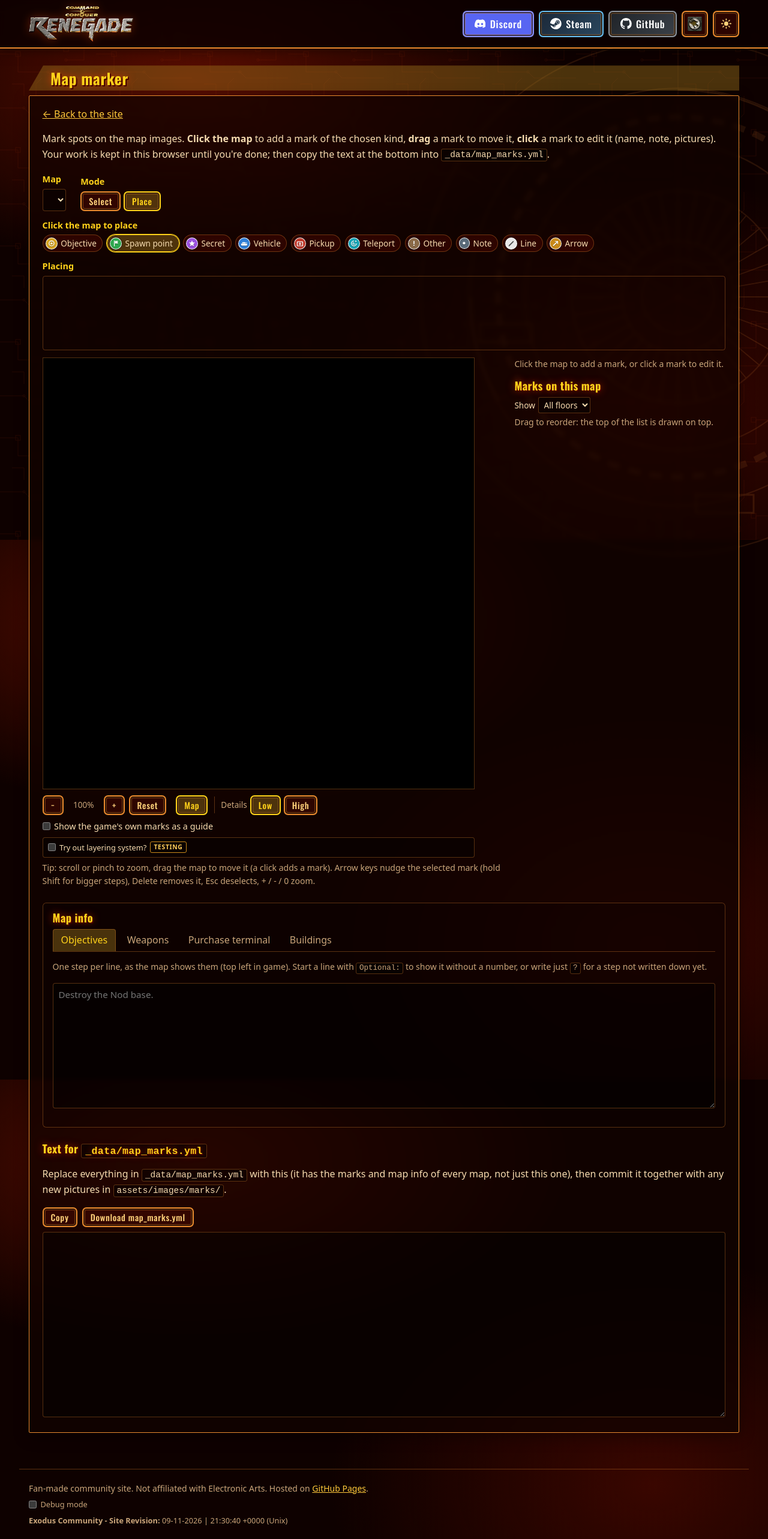
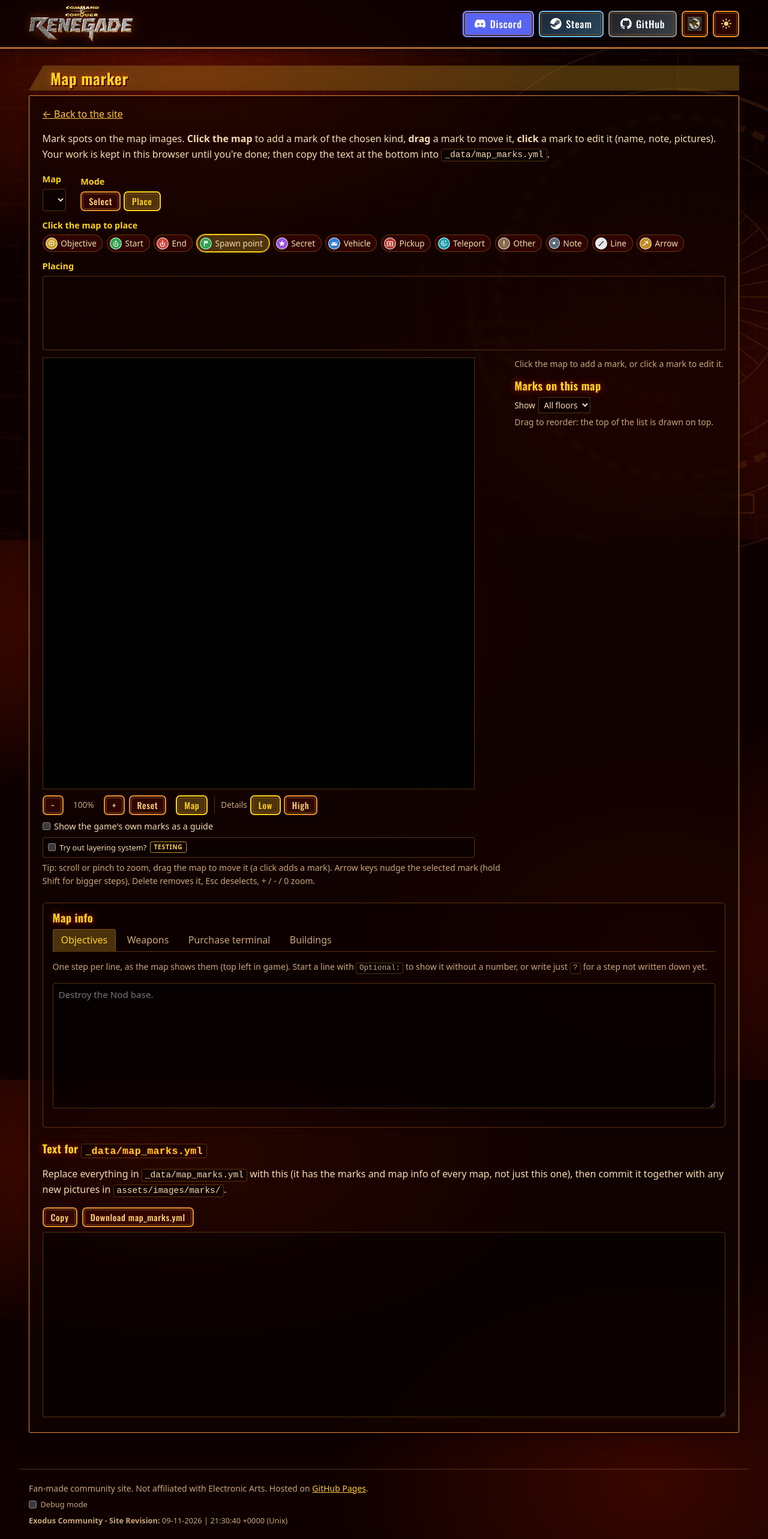
Before and after one commit to cnc-exoduscommunity/cnc-exoduscommunity.github.io, a Jekyll site: the page built from map-marker.html, in a window 1280 px wide. Shown: the whole page at 60% size. Built offline with Jekyll 4.4.1, drawn with Linux system fonts in a browser that asks for light colours.

Commit message:
Live status header badges, start/end marks with side logo, tighter mark spreading

```diff
--- a/_data/map_marks.yml
+++ b/_data/map_marks.yml
@@ -14,7 +14,8 @@
 #   buildings:       { players: gdi|nod (co-op maps: the players' side), gdi: [...], nod: [...],
 #                    note: "..." }, kinds from _data/buildings.yml, "turret*2" = 2 of them
 #   marks:           spots on the overhead image, one per line:
-#     kind:   objective | spawn | secret | vehicle | pickup | teleport | other | note | line | arrow
+#     kind:   objective | start | end | spawn | secret | vehicle | pickup | teleport | other | note | line | arrow
+#             start / end: where the mission starts / ends (the side's logo, arrow out / in)
 #     id:     optional, a short name other marks can link to (e.g. keycard-1)
 #     x, y:   where on the image, in percent (0-100) from the left / top edge
 #     x2, y2: arrows and lines: where it ends (x, y is where it starts)
--- a/assets/css/style.css
+++ b/assets/css/style.css
@@ -1642,4 +1642,10 @@
 .fw-bar.is-cur { background: linear-gradient(180deg, #f0e6d6, #c9bca8); box-shadow: 0 0 6px rgba(255, 204, 51, 0.65); }
 .fw-bar:hover { outline: 1px solid #ffcf3a; }
 .fw-label { text-align: center; font-size: 0.7rem; line-height: 1.15; color: #c9c2b8; font-variant-numeric: tabular-nums; overflow-wrap: anywhere; }
-.live-next-badge { margin-left: 0.5rem; }
+/* Live status: the Current map / Next map headers are badges, so they stand out. */
+.live-grid dt .live-head-badge { letter-spacing: 0.1em; margin-bottom: 0.25rem; }
+/* Start / end marks: the map's side logo with a small arrow badge (out = start, in = end). */
+.map-mark-start { --mark: #2fa84f; }
+.map-mark-end { --mark: #d0453a; }
+.map-mark-dir { position: absolute; right: -0.45rem; bottom: -0.4rem; width: 0.95rem; height: 0.95rem; display: flex; align-items: center; justify-content: center; border: 1px solid #fff; border-radius: 50%; background: var(--mark); pointer-events: none; }
+.map-mark-dir .map-mark-glyph { width: 78%; height: 78%; }
--- a/assets/js/map-marker.js
+++ b/assets/js/map-marker.js
@@ -118,7 +118,8 @@
     "#   buildings:       { players: gdi|nod (co-op maps: the players' side), gdi: [...], nod: [...],",
     "#                    note: \"...\" }, kinds from _data/buildings.yml, \"turret*2\" = 2 of them",
     "#   marks:           spots on the overhead image, one per line:",
-    "#     kind:   objective | spawn | secret | vehicle | pickup | teleport | other | note | line | arrow",
+    "#     kind:   objective | start | end | spawn | secret | vehicle | pickup | teleport | other | note | line | arrow",
+    "#             start / end: where the mission starts / ends (the side's logo, arrow out / in)",
     "#     id:     optional, a short name other marks can link to (e.g. keycard-1)",
     "#     x, y:   where on the image, in percent (0-100) from the left / top edge",
     "#     x2, y2: arrows and lines: where it ends (x, y is where it starts)",
@@ -335,6 +336,7 @@
     renderPlace();
     // The map's side: its GDI / Nod logo next to the list.
     var logo = document.querySelector("[data-mm-side]"), side = opt.getAttribute("data-faction");
+    MapMarks.side = side === "nod" || side === "gdi" ? side : "";
     if (logo) {
       var src = side && logo.getAttribute("data-logo-" + side);
       logo.hidden = !src;
--- a/assets/js/site.js
+++ b/assets/js/site.js
@@ -102,6 +102,10 @@
                glyph: '<circle cx="8" cy="8" r="5.6" fill="none" stroke="currentColor" stroke-width="1.8"/><circle cx="8" cy="8" r="2.2"/>' },
     pickup:  { label: "Pickup", plural: "Pickups",
                glyph: '<path d="M2 4.5h12v9H2z" fill="none" stroke="currentColor" stroke-width="1.6"/><path d="M7.1 6h1.8v2h2v1.8h-2v2H7.1v-2h-2V8h2z"/>' },
+    start:   { label: "Start", plural: "Starts", dir: "out",
+               glyph: '<path d="M4.6 6.6a4.8 4.8 0 1 0 6.8 0" fill="none" stroke="currentColor" stroke-width="1.7"/><path d="M7.15 11.6V4.6H5.2L8 1.3l2.8 3.3H8.85v7z"/>' },
+    end:     { label: "End", plural: "Ends", dir: "in",
+               glyph: '<path d="M4.6 6.6a4.8 4.8 0 1 0 6.8 0" fill="none" stroke="currentColor" stroke-width="1.7"/><path d="M7.15 1v6.9H5.2L8 11.2l2.8-3.3H8.85V1z"/>' },
     note:    { label: "Note", plural: "Notes",
                glyph: '<circle cx="8" cy="8" r="3.2"/>' },
     teleport: { label: "Teleport", plural: "Teleports",
@@ -113,7 +117,7 @@
     other:   { label: "Other", plural: "Other",
                glyph: '<path d="M6.9 2.5h2.2v6.8H6.9z"/><circle cx="8" cy="12.2" r="1.3"/>' }
   };
-  var ORDER = ["objective", "spawn", "secret", "vehicle", "pickup", "teleport", "other", "note", "line", "arrow"];
+  var ORDER = ["objective", "start", "end", "spawn", "secret", "vehicle", "pickup", "teleport", "other", "note", "line", "arrow"];
   // Kinds drawn as a line from x/y to x2/y2 instead of a badge.
   var LINES = { arrow: 1, line: 1 };
   // Styles of a line (style:): a visible wall (default) or an invisible one.
@@ -238,14 +242,16 @@
       var group = [p]; used[i] = true;
       for (var j = i + 1; j < pts.length; j++) {
         if (used[j]) continue;
-        if (group.some(function (g) { return Math.hypot(g.x - pts[j].x, g.y - pts[j].y) < size * 0.8; })) { group.push(pts[j]); used[j] = true; }
+        // Only marks near the first one join (no chains), so a crowded area doesn't become one huge ring.
+        if (Math.hypot(p.x - pts[j].x, p.y - pts[j].y) < size * 0.8) { group.push(pts[j]); used[j] = true; }
       }
       if (group.length < 2) return;
       var n = group.length, step = size * 0.62;
       group.forEach(function (g, k) {
         var dx, dy;
         if (n <= 4) { dx = (k - (n - 1) / 2) * step; dy = 0; }
-        else { var a = k / n * Math.PI * 2 - Math.PI / 2, r = step * n / (Math.PI * 2) + step * 0.3; dx = Math.cos(a) * r; dy = Math.sin(a) * r; }
+        else if (n <= 8) { var a = k / n * Math.PI * 2 - Math.PI / 2, r = step * n / (Math.PI * 2) + step * 0.3; dx = Math.cos(a) * r; dy = Math.sin(a) * r; }
+        else { var a2 = k * 2.39996, r2 = step * 0.62 * Math.sqrt(k + 0.5); dx = Math.cos(a2) * r2; dy = Math.sin(a2) * r2; }   // a tight sunflower
         g.m.style.setProperty("--dx", dx.toFixed(1) + "px");
         g.m.style.setProperty("--dy", dy.toFixed(1) + "px");
       });
@@ -254,6 +260,10 @@
   function icon(k) {
     return '<svg class="map-mark-glyph" viewBox="0 0 16 16" aria-hidden="true" focusable="false" fill="currentColor">' + KINDS[kind(k)].glyph + "</svg>";
   }
+  // The side of the map on screen ("gdi" / "nod"), set by the preview and the tool:
+  // start and end marks show its logo, with an arrow going out (start) or in (end).
+  var api = null;
+  var LOGOS = { gdi: "hud_c&c_gdilogo", nod: "hud_c&c_nodlogo" };
   // A mark on the map: a round badge at x/y (percent of the image).
   function marker(mark) {
     var k = kind(mark.kind);
@@ -273,6 +283,12 @@
       b.classList.add("has-icon");
       b.innerHTML = '<img class="map-mark-icon" alt="" src="' + iconUrl(mark.icon) + '">';
     }
+    // Start / end: the side's logo with a small arrow badge (out of / into a circle).
+    else if (KINDS[k].dir && LOGOS[api.side]) {
+      b.classList.add("has-icon", "has-side");
+      b.innerHTML = '<img class="map-mark-icon" alt="" src="' + iconUrl(LOGOS[api.side]) + '">' +
+        '<span class="map-mark-dir" aria-hidden="true">' + icon(k) + "</span>";
+    }
     // How many it gives (count: N); none or 0 = infinite, which needs no badge.
     if (COUNTED[k] && +mark.count > 0) {
       var c = document.createElement("span"); c.className = "map-mark-count"; c.textContent = "x" + (+mark.count);
@@ -286,7 +302,7 @@
   }
   // Where an image of a mark lives (a full link is used as is).
   function imageUrl(base, name) { return /^(https?:)?\//.test(name) ? name : base + name; }
-  return { KINDS: KINDS, ORDER: ORDER, kind: kind, icon: icon, marker: marker, imageUrl: imageUrl, pogInfo: pogInfo, POG_BASE: POG_BASE,
+  return api = { side: "", KINDS: KINDS, ORDER: ORDER, kind: kind, icon: icon, marker: marker, imageUrl: imageUrl, pogInfo: pogInfo, POG_BASE: POG_BASE,
            icons: icons, iconName: iconName, iconUrl: iconUrl, COUNTED: COUNTED, countText: countText, spread: spread,
            name: name, lines: lines, LINES: LINES, LINE_STYLES: LINE_STYLES };
 })();
@@ -1077,6 +1093,8 @@
     hidePop();
     marksLayer.textContent = "";
     var marks = noMarks ? [] : marksFor(link);
+    var sideOf = (link.closest("tr") && link.closest("tr").getAttribute("data-faction")) || "";
+    MapMarks.side = /nod/i.test(sideOf) ? "nod" : /gdi/i.test(sideOf) ? "gdi" : "";
     var counts = {};
     var visible = function (m) {
       return !hiddenKinds[MapMarks.kind(m.kind)] && !(marksFloor && m.floor && String(m.floor) !== marksFloor);
@@ -1797,13 +1815,6 @@
       if (link) { a.href = link.getAttribute("href"); a.title = "Open the map preview"; a.addEventListener("click", function (e) { e.preventDefault(); link.click(); }); }
       dd.appendChild(a);
     });
-    if (next.length) {
-      var nb = document.createElement("span");
-      nb.className = "badge-pulse badge-next live-next-badge";
-      nb.innerHTML = '<span class="badge-dot" aria-hidden="true"></span>Next';
-      nb.title = "Comes up after the map being played now";
-      dd.appendChild(nb);
-    }
     wrap.hidden = !next.length;
   }
 
--- a/index.html
+++ b/index.html
@@ -52,8 +52,8 @@
         </a>
       </div>
       <dl class="live-grid">
-        <div><dt>Current map</dt><dd class="live-map">-</dd></div>
-        <div class="live-next-wrap" hidden><dt>Next map</dt><dd class="live-next">-</dd></div>
+        <div><dt><span class="now-playing live-head-badge"><span class="now-playing-dot" aria-hidden="true"></span>Current map</span></dt><dd class="live-map">-</dd></div>
+        <div class="live-next-wrap" hidden><dt><span class="badge-pulse badge-next live-head-badge" title="Comes up after the map being played now"><span class="badge-dot" aria-hidden="true"></span>Next map</span></dt><dd class="live-next">-</dd></div>
         <div><dt>Faction</dt><dd class="live-faction">-</dd></div>
         <div><dt>Players</dt><dd class="live-players">-</dd></div>
         <div><dt>Time left</dt><dd class="live-time">-</dd></div>
```
